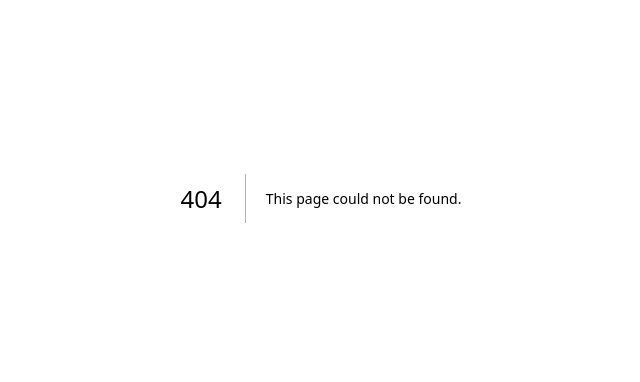
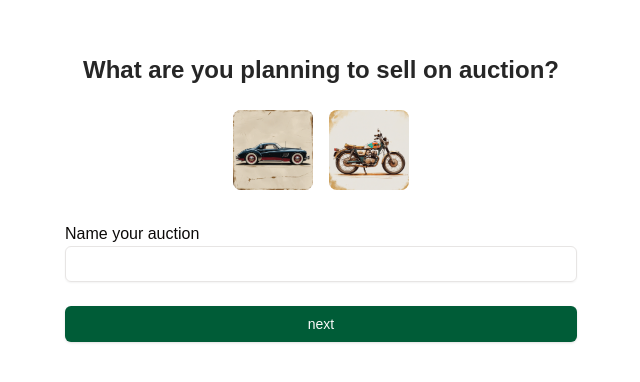
Before and after one commit to Vy-shak/liveAuction-app, a Next.js app in the folder client/: page /dashboard/sell in a window 1280 px wide. Before the commit this address had no page. Shown: the part 202-584 px from the top of the page, without its empty margins (319-959 px from the left). Built offline with nearby package versions, Linux system fonts and the light colour scheme; no server answers.

Commit message:
creation Ui

```diff
--- /dev/null
+++ b/client/app/dashboard/home/page.tsx
@@ -0,0 +1,13 @@
+import { Sidebar,NavbarD } from '../../../components/index'
+import React from 'react'
+
+function page() {
+  return (
+    <section>
+              <NavbarD />
+              <Sidebar />
+    </section>
+  )
+}
+
+export default page
--- a/client/app/dashboard/page.tsx
+++ /dev/null
@@ -1,13 +0,0 @@
-import { Sidebar,NavbarD } from '../../components/index'
-import React from 'react'
-
-function page() {
-  return (
-    <section className='w-full h-full'>
-        <NavbarD />
-        <Sidebar />
-    </section>
-  )
-}
-
-export default page
--- /dev/null
+++ b/client/app/dashboard/sell/page.tsx
@@ -0,0 +1,12 @@
+import React from 'react'
+import { AuctionName } from '../../../components/index'
+
+function page() {
+  return (
+    <section className='w-full flexCenter h-screen'>
+        <AuctionName />
+    </section>
+  )
+}
+
+export default page
--- a/client/app/verify/page.tsx
+++ b/client/app/verify/page.tsx
@@ -21,7 +21,7 @@ export default function Authpage() {
         }
         const {fullname, email, password, profileUrl} = userData;
         console.log(userData)
-        if (!fullname&&!email&&password) {
+        if (!fullname&&!email&&!password) {
             console.log("credential missing");
             return
         }
--- a/client/components/dashboard/Sidebar.tsx
+++ b/client/components/dashboard/Sidebar.tsx
@@ -1,7 +1,7 @@
 import React from 'react'
 import Sidebarmenu from './Sidebarmenu'
-import { Home,TvMinimalPlay,CarFront,Bike  } from 'lucide-react'
-import { div, i } from 'motion/react-client';
+import { Home,TvMinimalPlay,CarFront,Bike,ShoppingBag } from 'lucide-react'
+import {ArrowLeftToLine } from "lucide-react"
 
 const menuItems = [
     {
@@ -24,13 +24,19 @@ const menuItems = [
       id: "bikes",
       startIcon: <Bike/>,
     },
+    {
+      name: "sell items",
+      id: "sell",
+      startIcon: <ShoppingBag />,
+    },
   ];
 
 function Sidebar() {
   return (
-    <div className='w-48 pt-12 gap-y-4 border-r-2 border-neutral-300 absolute h-full top-0 left-0 bg-white flex justify-start items-start flex-col'>
-        <div className='w-full px-4 border-b-2'>
+    <div className='w-56     pt-12 gap-y-4 border-r-2 border-neutral-300 absolute h-full top-0 left-0 bg-white flex justify-start items-start flex-col'>
+        <div className='w-full flex justify-between items-center px-4 border-b-2'>
         <span className='whitespace-nowrap font-bold text-3xl w-fit'>Biddify</span>
+        <ArrowLeftToLine />
         </div>
         <div className='w-full pt-4 px-4 flex justify-start items-start flex-col gap-y-3'>
         {menuItems.map((item)=>(
--- a/client/components/index.ts
+++ b/client/components/index.ts
@@ -10,6 +10,7 @@ import Signinform from "./auth/Signinform"
 import Sidebar from "./dashboard/Sidebar"
 import NavbarD from "./dashboard/NavbarD"
 import Sidebarmenu from "./dashboard/Sidebarmenu"
+import AuctionName from "./sellAuction/AuctionName"
 
 
-export {Button,Input,YourName, Sidebarmenu,NavbarD, Sidebar, Signinform, Navbar,Progressdiv,YourEmail,YourPassword,YourProfile}
+export {Button,Input,YourName, AuctionName, Sidebarmenu,NavbarD, Sidebar, Signinform, Navbar,Progressdiv,YourEmail,YourPassword,YourProfile}
--- /dev/null
+++ b/client/components/sellAuction/AuctionName.tsx
@@ -0,0 +1,29 @@
+import React from 'react'
+import Image from 'next/image'
+import { CarIcon,BikeIcon } from '../../public/index'
+import { Input } from '../ui/input'
+import { Butcherman } from 'next/font/google'
+import { Button } from '../ui/button'
+
+function AuctionName() {
+  return (
+    <div className='flexCenter w-full gap-y-8 max-w-lg flex-col'>
+        <div className='w-full flexCenter flex-col gap-y-6'>
+        <span className='whitespace-nowrap text-2xl font-semibold text-neutral-800'>What are you planning to sell on auction?</span>
+        <div className='w-fit h-fit flexCenter gap-x-4'>
+            <Image className='w-20 rounded-lg cursor-pointer' alt='carIcon' src={CarIcon} />
+            <Image className='w-20 rounded-lg' alt='bikeIcon' src={BikeIcon} />
+        </div>
+        </div>
+        <div className='flexCenter gap-y-6 flex-col w-full'>
+        <div className='w-full flex justify-start items-start flex-col'>
+            <span>Name your auction</span>
+            <Input />
+        </div>
+        <Button className='w-full'>next</Button>
+        </div>
+    </div>
+  )
+}
+
+export default AuctionName
--- a/client/lib/supabase/supabaseClient.ts
+++ b/client/lib/supabase/supabaseClient.ts
@@ -1,4 +1,4 @@
-import { config } from "dotenv";
+
 import { createClient } from "@supabase/supabase-js";
 
 
--- a/client/public/index.ts
+++ b/client/public/index.ts
@@ -1,6 +1,8 @@
 import CarImg from "./Images/Auth/CarHero.png"
+import CarIcon from "./Icons/CarIcon.png"
+import BikeIcon from "./Icons/BikeIcon.png"
 
 
 
 
-export {CarImg}
+export {CarImg,BikeIcon,CarIcon}
```
Also changed, not shown: client/public/Icons/BikeIcon.png (added), client/public/Icons/CarIcon.png (added).
